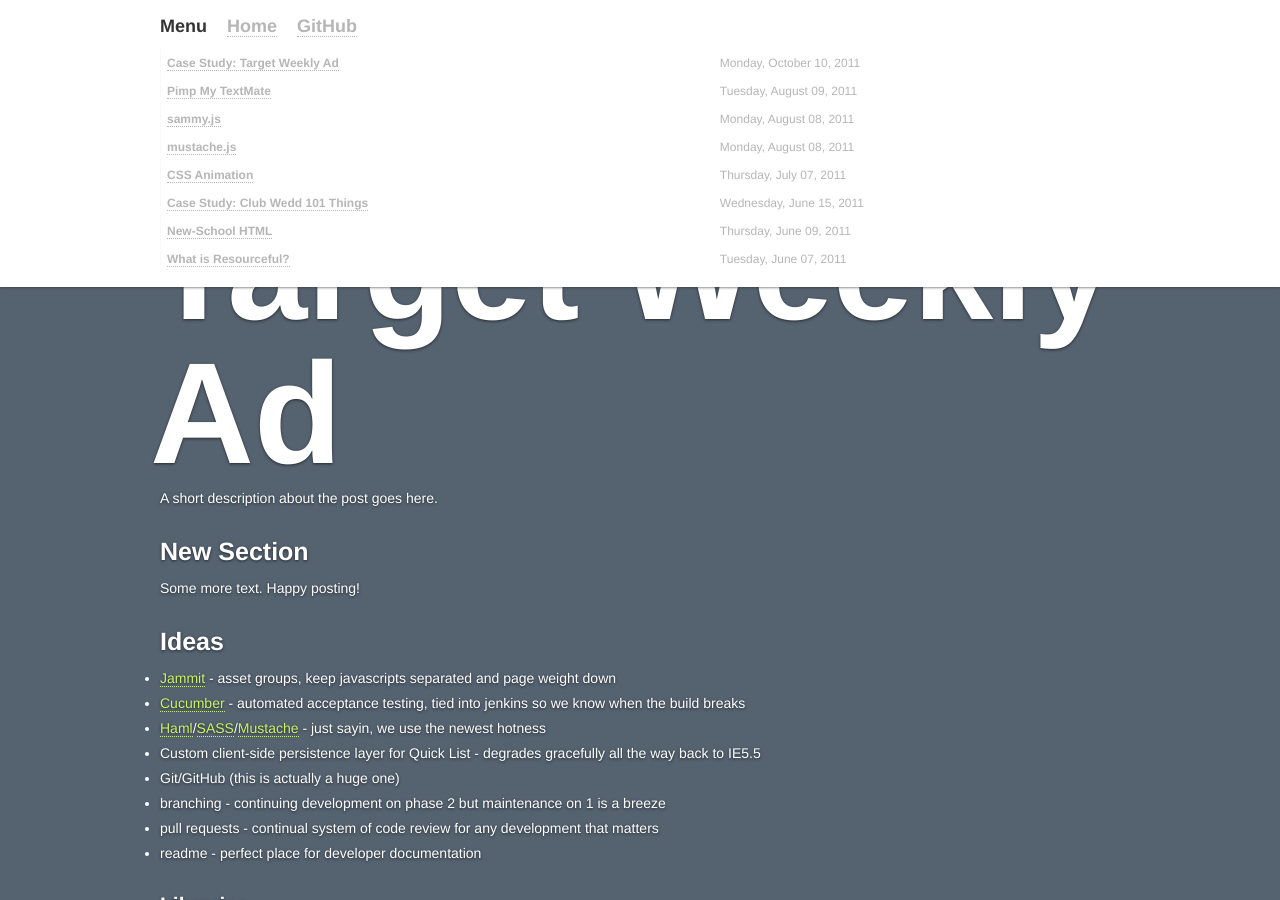
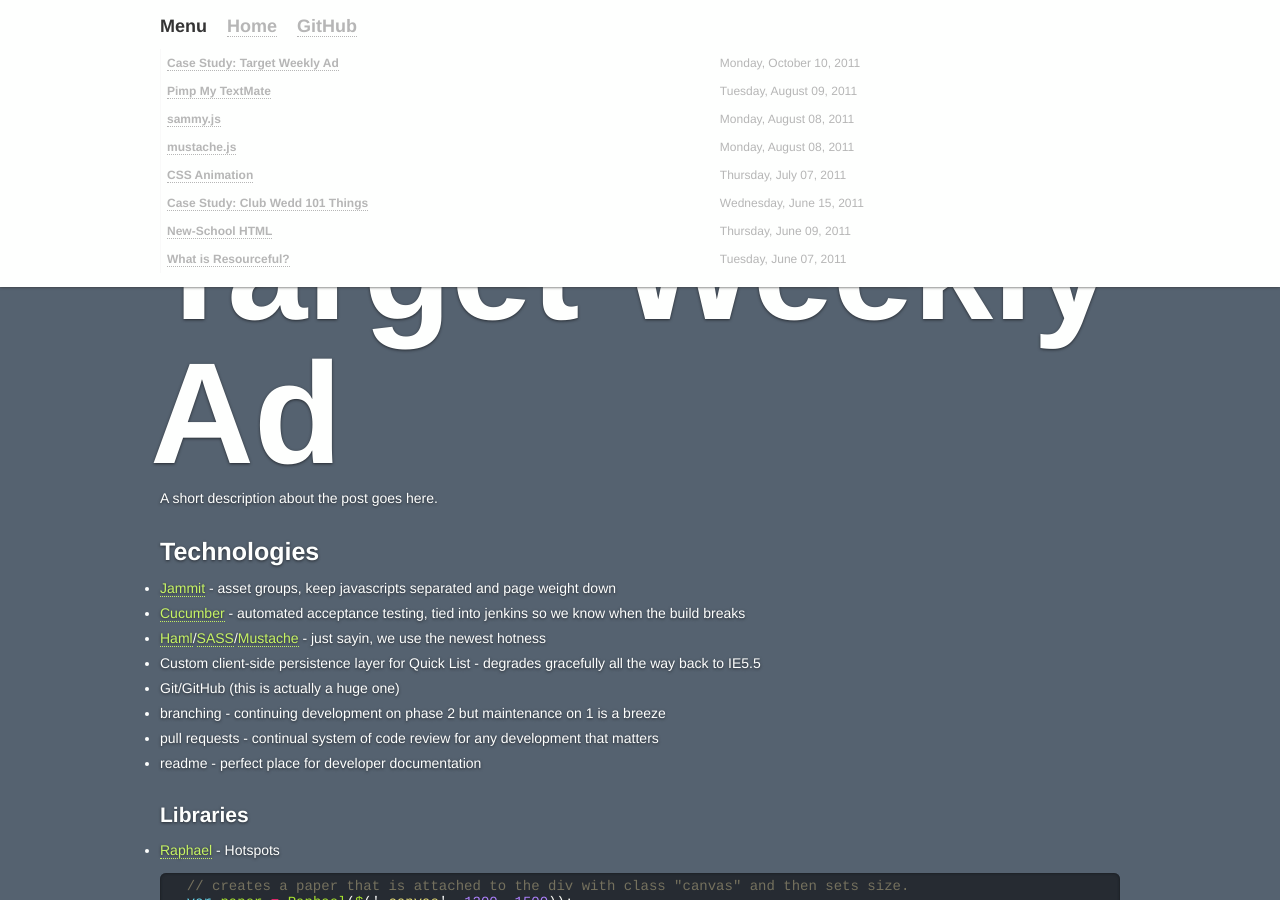
Before and after one commit to SFCRD/sfcrd.github.com, a Jekyll site: the page built from _posts/2011-10-10-case-study-target-weekly-ad.md, in a window 1280 px wide and 900 px high. Built offline with Jekyll 4.4.1, drawn with Linux system fonts in a browser that asks for light colours.

Commit message:
Copy changes

```diff
--- a/_posts/2011-10-10-case-study-target-weekly-ad.md
+++ b/_posts/2011-10-10-case-study-target-weekly-ad.md
@@ -14,12 +14,9 @@ authors:
 
 A short description about the post goes here.
 
-## New Section
-
-Some more text. Happy posting!
 
 
-## Ideas
+## Technologies
 
 - [Jammit](http://documentcloud.github.com/jammit/) - asset groups, keep javascripts separated and page weight down
 - [Cucumber](http://cukes.info/) - automated acceptance testing, tied into jenkins so we know when the build breaks
```
